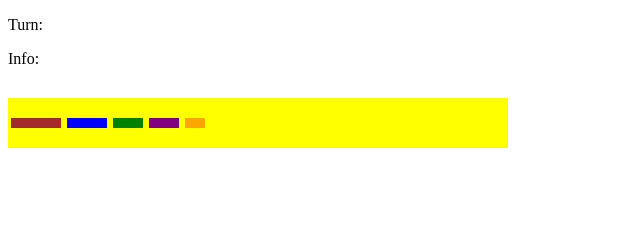
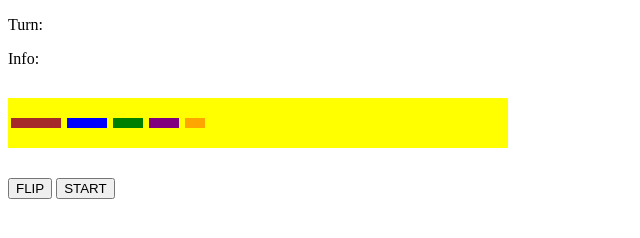
Before and after one commit to jwwals1/Battleship-Game, a website built with webpack: page dist/index.html in a window 1280 px wide. Shown: the whole page, without its empty margins (0-640 px from the left). Built offline with nearby package versions, Linux system fonts and the light colour scheme.

Commit message:
created flip and start button

```diff
--- a/dist/index.html
+++ b/dist/index.html
@@ -19,6 +19,8 @@
       <div class="submarine-preview submarine" draggable="true"></div>
       <div class="destroyer-preview destroyer" draggable="true"></div>
     </div>
+    <button id="flip-button">FLIP</button>
+    <button id="start-button">START</button>
     <script src="main.js"></script>
   </body>
 </html>
```
